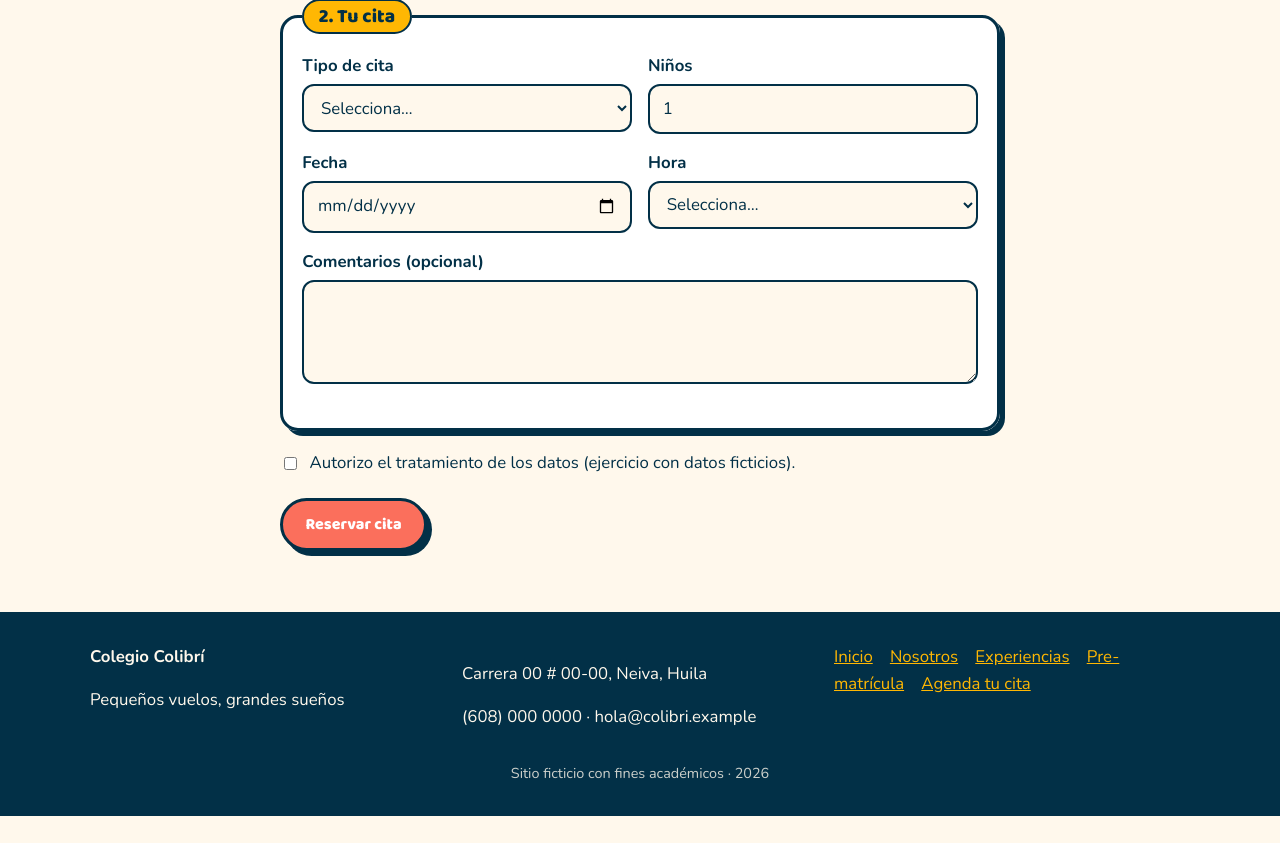
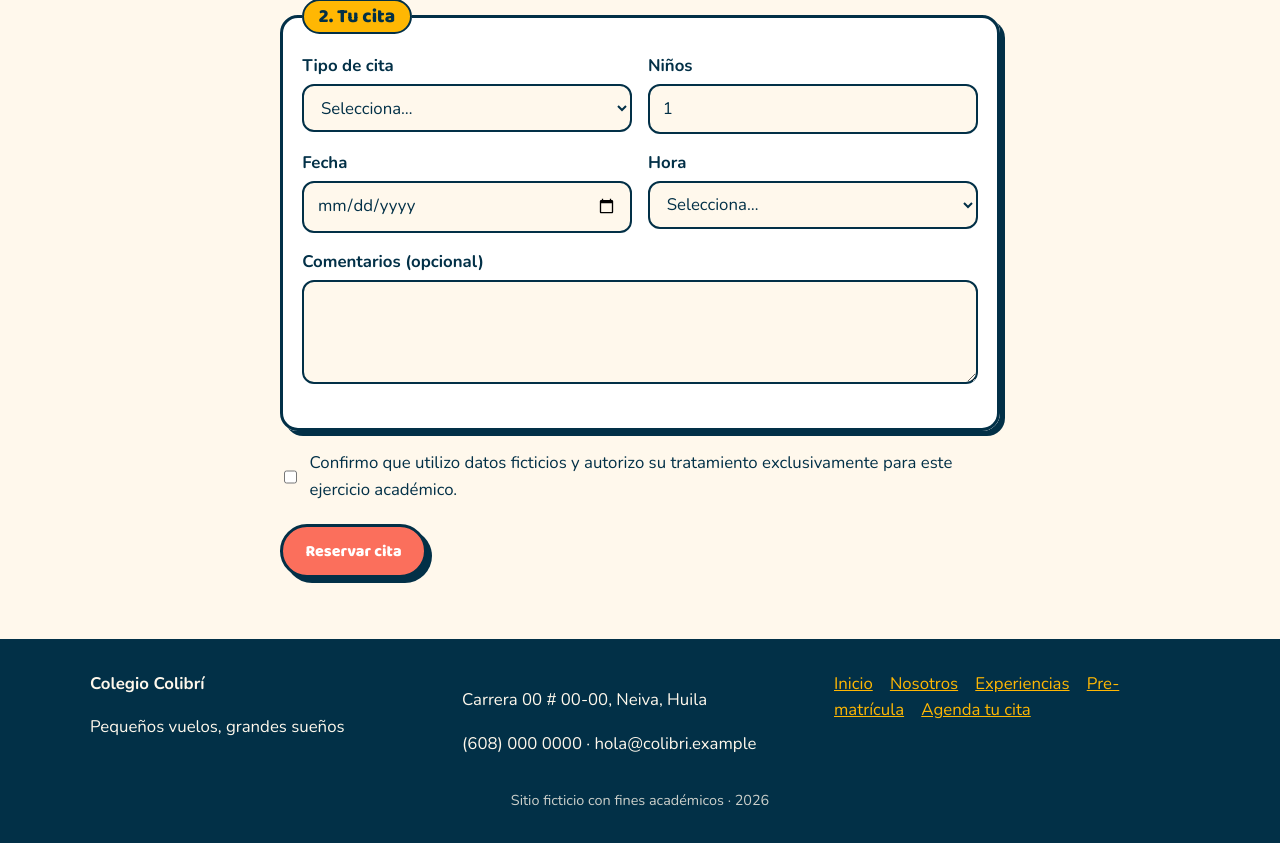
Before and after one commit to bumpy-jr/colegio_colibri, a PHP site: page /publico/agenda.php in a window 1280 px wide. Shown: the part 719-1562 px from the top of the page. Before the commit the page ends 1535 px from the top, so only its background shows below. Run offline with PHP 8.4, Linux system fonts and the light colour scheme.

Commit message:
nuevos cambios de diseñor

```diff
--- a/includes/funciones.php
+++ b/includes/funciones.php
@@ -63,7 +63,11 @@ function areaTexto(string $id, string $etq, array $d, array $e): string {
     return '<div class="campo"><label for="'.$id.'">'.escapar($etq).' (opcional)</label><textarea id="'.$id.'" name="'.$id.'" rows="3" maxlength="300"'.ariaError($e,$id).'>'.escapar($d[$id] ?? '').'</textarea>'.errorCampo($e,$id).'</div>';
 }
 function casilla(bool $on, array $e): string {
-    return '<div class="campo"><label class="check"><input type="checkbox" name="autorizo" value="1"'.($on?' checked':'').'> Autorizo el tratamiento de los datos (ejercicio con datos ficticios).</label>'.errorCampo($e,'autorizo').'</div>';
+    return '<div class="campo campo-consentimiento"><label class="check" for="autorizo">'
+        . '<input type="checkbox" id="autorizo" name="autorizo" value="1"'
+        . ($on ? ' checked' : '') . ' required>'
+        . '<span>Confirmo que utilizo datos ficticios y autorizo su tratamiento exclusivamente para este ejercicio académico.</span>'
+        . '</label>' . errorCampo($e, 'autorizo') . '</div>';
 }
 function avisos(array $e): string {
     if (isset($e['general'])) return '<div class="aviso aviso--error" role="alert">'.escapar($e['general']).'</div>';
```
